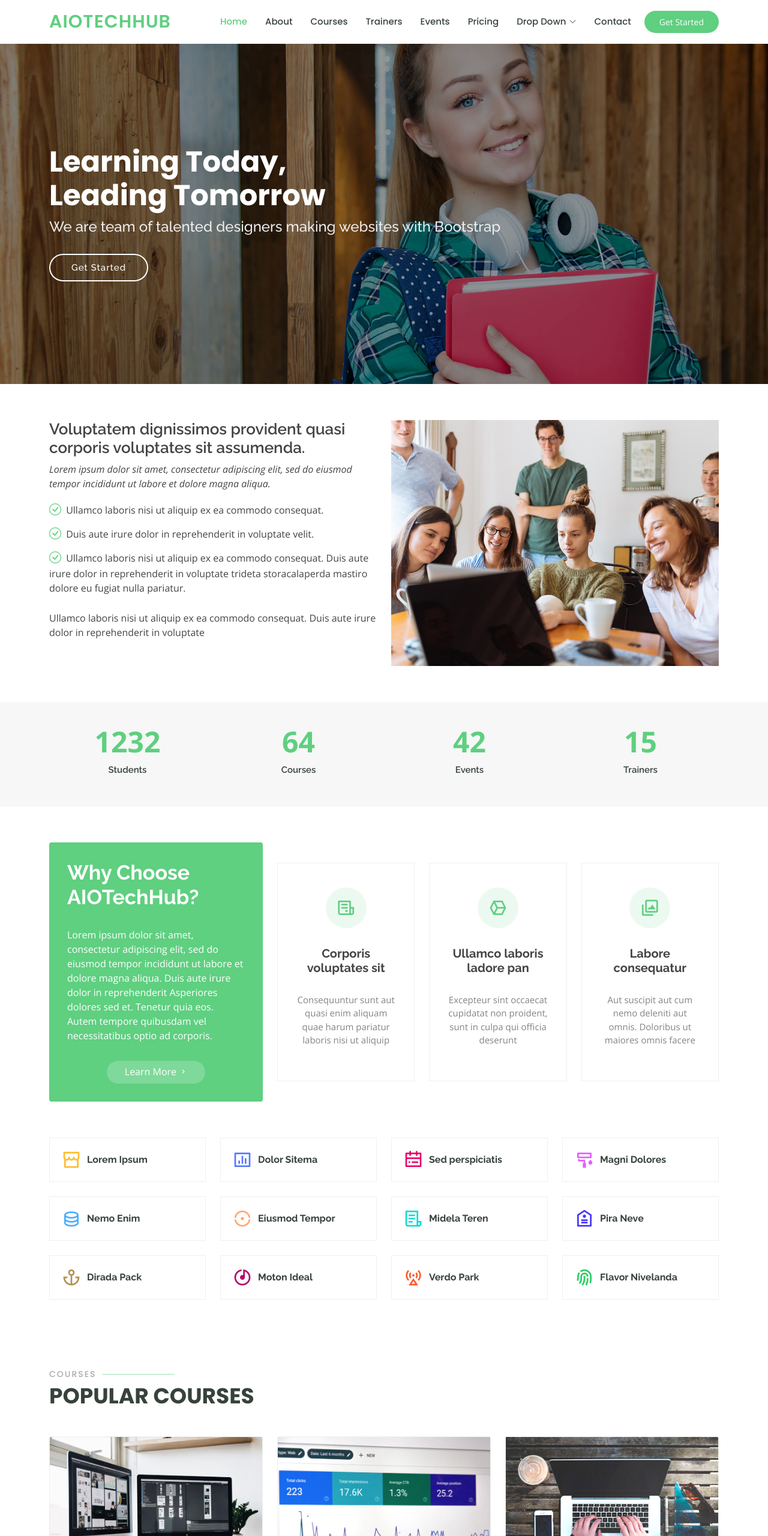
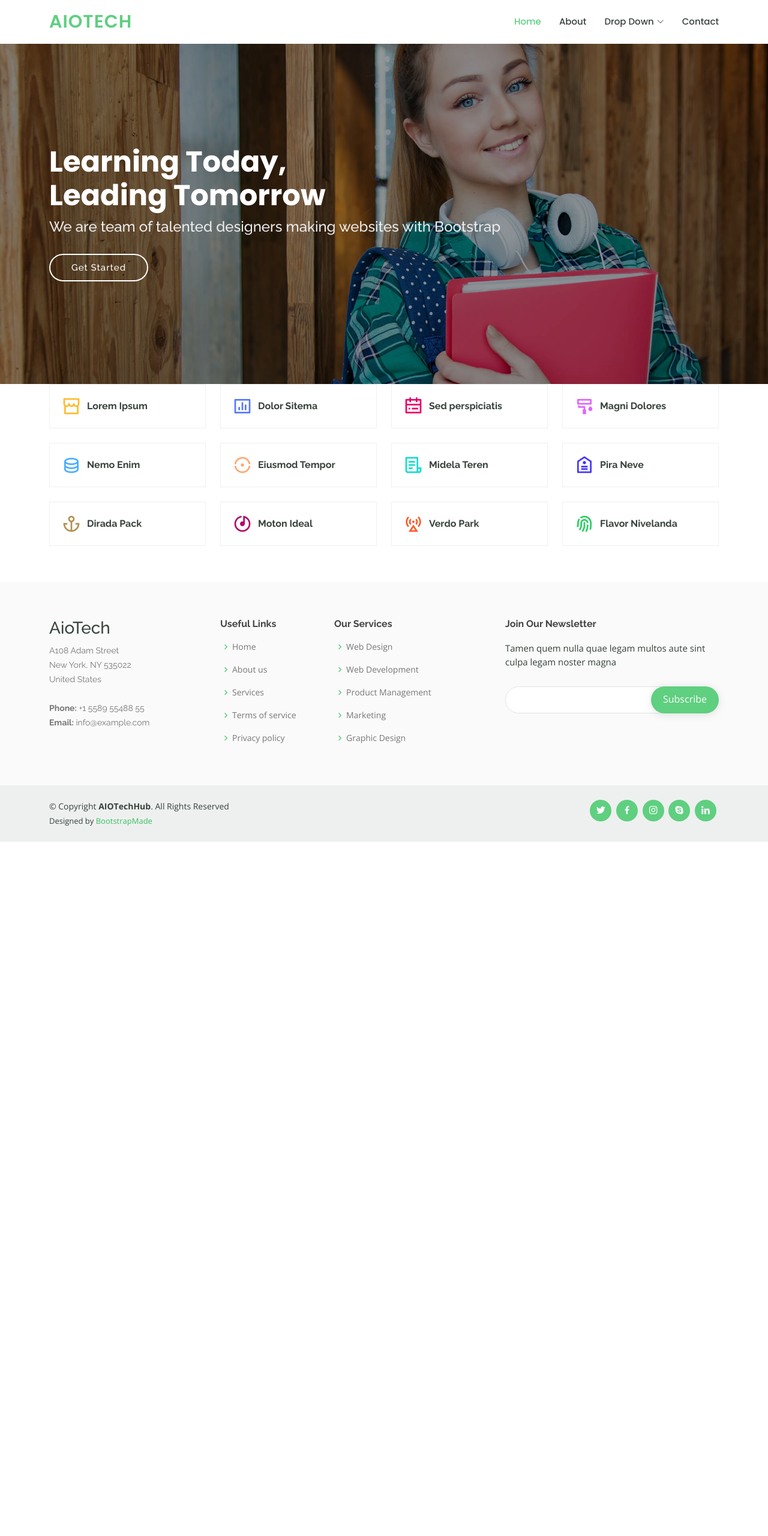
Before and after one commit to aiotechhub/aiotechhub.github.io, a plain HTML site: page index.html in a window 1280 px wide. Shown: the top 2560 px of the page at 60% size. After the commit the page ends 1403 px from the top, so only its background shows below. Drawn offline with nearby package versions, Linux system fonts and the light colour scheme.

Commit message:
template content modified
template content modified

```diff
--- a/index.html
+++ b/index.html
@@ -5,9 +5,9 @@
   <meta charset="utf-8">
   <meta content="width=device-width, initial-scale=1.0" name="viewport">
 
-  <title>AIOTechHub Bootstrap Template - Index</title>
+  <title>AioTech</title>
   <meta content="" name="description">
-  <meta content="" name="keywords">
+  <meta content="AioTech,ai,aio" name="keywords">
 
   <!-- Favicons -->
   <link href="assets/img/favicon.png" rel="icon">
@@ -42,7 +42,7 @@
   <header id="header" class="fixed-top">
     <div class="container d-flex align-items-center">
 
-      <h1 class="logo me-auto"><a href="index.html">AIOTechHub</a></h1>
+      <h1 class="logo me-auto"><a href="index.html">AioTech</a></h1>
       <!-- Uncomment below if you prefer to use an image logo -->
       <!-- <a href="index.html" class="logo me-auto"><img src="assets/img/logo.png" alt="" class="img-fluid"></a>-->
 
@@ -50,11 +50,11 @@
         <ul>
           <li><a class="active" href="index.html">Home</a></li>
           <li><a href="about.html">About</a></li>
-          <li><a href="courses.html">Courses</a></li>
+          <!--<li><a href="courses.html">Courses</a></li>
           <li><a href="trainers.html">Trainers</a></li>
           <li><a href="events.html">Events</a></li>
           <li><a href="pricing.html">Pricing</a></li>
-
+          -->
           <li class="dropdown"><a href="#"><span>Drop Down</span> <i class="bi bi-chevron-down"></i></a>
             <ul>
               <li><a href="#">Drop Down 1</a></li>
@@ -77,53 +77,49 @@
         <i class="bi bi-list mobile-nav-toggle"></i>
       </nav><!-- .navbar -->
 
-      <a href="courses.html" class="get-started-btn">Get Started</a>
+      <!--<a href="courses.html" class="get-started-btn">Get Started</a>-->
 
     </div>
   </header><!-- End Header -->
 
-  <!-- ======= Hero Section ======= -->
+
   <section id="hero" class="d-flex justify-content-center align-items-center">
     <div class="container position-relative" data-aos="zoom-in" data-aos-delay="100">
       <h1>Learning Today,<br>Leading Tomorrow</h1>
       <h2>We are team of talented designers making websites with Bootstrap</h2>
       <a href="courses.html" class="btn-get-started">Get Started</a>
     </div>
-  </section><!-- End Hero -->
+  </section>
 
   <main id="main">
 
-    <!-- ======= About Section ======= -->
+    <!--
     <section id="about" class="about">
       <div class="container" data-aos="fade-up">
-
         <div class="row">
           <div class="col-lg-6 order-1 order-lg-2" data-aos="fade-left" data-aos-delay="100">
             <img src="assets/img/about.jpg" class="img-fluid" alt="">
           </div>
           <div class="col-lg-6 pt-4 pt-lg-0 order-2 order-lg-1 content">
-            <h3>Voluptatem dignissimos provident quasi corporis voluptates sit assumenda.</h3>
+            <h3></h3>
             <p class="fst-italic">
-              Lorem ipsum dolor sit amet, consectetur adipiscing elit, sed do eiusmod tempor incididunt ut labore et dolore
-              magna aliqua.
             </p>
             <ul>
-              <li><i class="bi bi-check-circle"></i> Ullamco laboris nisi ut aliquip ex ea commodo consequat.</li>
-              <li><i class="bi bi-check-circle"></i> Duis aute irure dolor in reprehenderit in voluptate velit.</li>
-              <li><i class="bi bi-check-circle"></i> Ullamco laboris nisi ut aliquip ex ea commodo consequat. Duis aute irure dolor in reprehenderit in voluptate trideta storacalaperda mastiro dolore eu fugiat nulla pariatur.</li>
+              <li><i class="bi bi-check-circle"></i></li>
+              <li><i class="bi bi-check-circle"></i> </li>
+              <li><i class="bi bi-check-circle"></i> </li>
             </ul>
             <p>
-              Ullamco laboris nisi ut aliquip ex ea commodo consequat. Duis aute irure dolor in reprehenderit in voluptate
             </p>
-
           </div>
         </div>
 
       </div>
-    </section><!-- End About Section -->
+    </section>======= About Section ======= -->
+    <!-- End About Section -->
 
     <!-- ======= Counts Section ======= -->
-    <section id="counts" class="counts section-bg">
+    <!--<section id="counts" class="counts section-bg">
       <div class="container">
 
         <div class="row counters">
@@ -151,10 +147,11 @@
         </div>
 
       </div>
-    </section><!-- End Counts Section -->
+    </section>
+  -->
 
     <!-- ======= Why Us Section ======= -->
-    <section id="why-us" class="why-us">
+    <!--<section id="why-us" class="why-us">
       <div class="container" data-aos="fade-up">
 
         <div class="row">
@@ -195,15 +192,15 @@
                   </div>
                 </div>
               </div>
-            </div><!-- End .content-->
+            </div>
           </div>
         </div>
 
       </div>
-    </section><!-- End Why Us Section -->
+    </section>-->
+    <!-- End Why Us Section -->
 
-    <!-- ======= Features Section ======= -->
-    <section id="features" class="features">
+  <section id="features" class="features">
       <div class="container" data-aos="fade-up">
 
         <div class="row" data-aos="zoom-in" data-aos-delay="100">
@@ -280,12 +277,11 @@
             </div>
           </div>
         </div>
-
       </div>
-    </section><!-- End Features Section -->
+    </section>
 
     <!-- ======= Popular Courses Section ======= -->
-    <section id="popular-courses" class="courses">
+    <!--<section id="popular-courses" class="courses">
       <div class="container" data-aos="fade-up">
 
         <div class="section-title">
@@ -319,9 +315,9 @@
                 </div>
               </div>
             </div>
-          </div> <!-- End Course Item-->
+          </div>--> <!-- End Course Item-->
 
-          <div class="col-lg-4 col-md-6 d-flex align-items-stretch mt-4 mt-md-0">
+          <!--<div class="col-lg-4 col-md-6 d-flex align-items-stretch mt-4 mt-md-0">
             <div class="course-item">
               <img src="assets/img/course-2.jpg" class="img-fluid" alt="...">
               <div class="course-content">
@@ -345,7 +341,7 @@
                 </div>
               </div>
             </div>
-          </div> <!-- End Course Item-->
+          </div>
 
           <div class="col-lg-4 col-md-6 d-flex align-items-stretch mt-4 mt-lg-0">
             <div class="course-item">
@@ -371,15 +367,14 @@
                 </div>
               </div>
             </div>
-          </div> <!-- End Course Item-->
-
+          </div>
         </div>
-
       </div>
-    </section><!-- End Popular Courses Section -->
+    </section>-->
+    <!-- End Popular Courses Section -->
 
     <!-- ======= Trainers Section ======= -->
-    <section id="trainers" class="trainers">
+    <!--<section id="trainers" class="trainers">
       <div class="container" data-aos="fade-up">
 
         <div class="row" data-aos="zoom-in" data-aos-delay="100">
@@ -443,7 +438,9 @@
         </div>
 
       </div>
-    </section><!-- End Trainers Section -->
+    </section>
+  -->
+  <!-- End Trainers Section -->
 
   </main><!-- End #main -->
 
@@ -455,7 +452,7 @@
         <div class="row">
 
           <div class="col-lg-3 col-md-6 footer-contact">
-            <h3>AIOTechHub</h3>
+            <h3>AioTech</h3>
             <p>
               A108 Adam Street <br>
               New York, NY 535022<br>
```
Also changed, not shown: logos/Free_Sample_By_Wix.jfif (added), logos/aiotech-logo.png (added), logos/logo1.jfif (added), logos/logo1.png (added), logos/logo2.jfif (added), logos/logo2.png (added), logos/logo3.jfif (added), logos/logo3.png (added).
